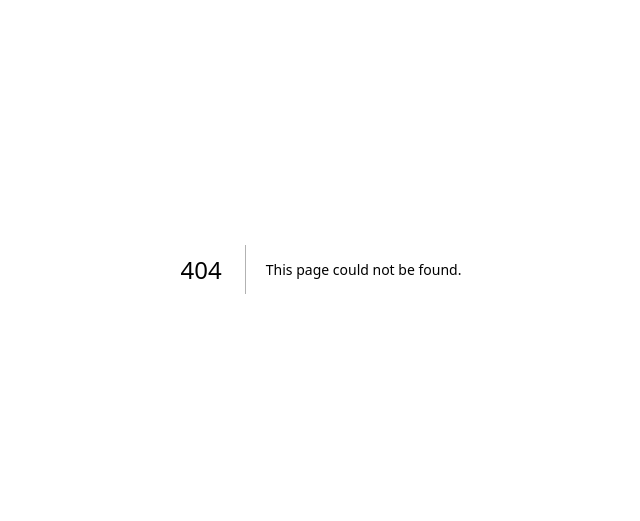
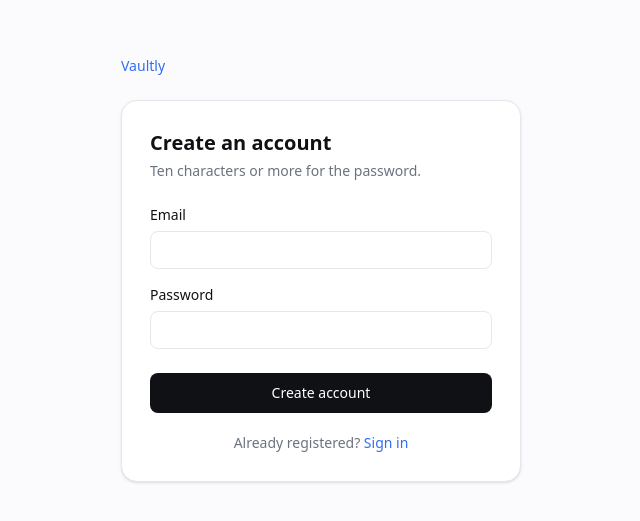
Before and after one commit to shahidmonowarr/vaultly, a Next.js app: page /register in a window 1280 px wide. Before the commit this address had no page. Shown: the part 131-652 px from the top of the page, without its empty margins (319-959 px from the left). Built offline with nearby package versions, Linux system fonts and the light colour scheme.

Commit message:
add sign in and registration screens

```diff
--- /dev/null
+++ b/src/app/(auth)/layout.tsx
@@ -0,0 +1,14 @@
+import Link from 'next/link';
+
+export default function AuthLayout({ children }: { children: React.ReactNode }) {
+  return (
+    <main className="mx-auto flex min-h-dvh w-full max-w-md flex-col justify-center px-6 py-12">
+      <Link href="/" className="text-sm font-medium text-[var(--color-accent)]">
+        Vaultly
+      </Link>
+      <div className="mt-6 rounded-2xl border border-[var(--color-line)] bg-white p-7 shadow-sm">
+        {children}
+      </div>
+    </main>
+  );
+}
--- /dev/null
+++ b/src/app/(auth)/login/page.tsx
@@ -0,0 +1,7 @@
+import AuthForm from '@/components/AuthForm';
+
+export const metadata = { title: 'Sign in · Vaultly' };
+
+export default function LoginPage() {
+  return <AuthForm mode="login" />;
+}
--- /dev/null
+++ b/src/app/(auth)/register/page.tsx
@@ -0,0 +1,7 @@
+import AuthForm from '@/components/AuthForm';
+
+export const metadata = { title: 'Create an account · Vaultly' };
+
+export default function RegisterPage() {
+  return <AuthForm mode="register" />;
+}
--- /dev/null
+++ b/src/components/AuthForm.tsx
@@ -0,0 +1,123 @@
+'use client';
+
+import { useRouter } from 'next/navigation';
+import Link from 'next/link';
+import { useState } from 'react';
+import { api, RequestError } from '@/lib/api';
+
+interface Props {
+  mode: 'login' | 'register';
+}
+
+const copy = {
+  login: {
+    title: 'Sign in',
+    subtitle: 'Welcome back.',
+    action: 'Sign in',
+    footer: 'Need an account?',
+    link: '/register',
+    linkLabel: 'Create one',
+  },
+  register: {
+    title: 'Create an account',
+    subtitle: 'Ten characters or more for the password.',
+    action: 'Create account',
+    footer: 'Already registered?',
+    link: '/login',
+    linkLabel: 'Sign in',
+  },
+} as const;
+
+export default function AuthForm({ mode }: Props) {
+  const router = useRouter();
+  const text = copy[mode];
+
+  const [email, setEmail] = useState('');
+  const [password, setPassword] = useState('');
+  const [fieldErrors, setFieldErrors] = useState<Record<string, string>>({});
+  const [message, setMessage] = useState<string | null>(null);
+  const [pending, setPending] = useState(false);
+
+  async function submit(event: React.FormEvent) {
+    event.preventDefault();
+    setPending(true);
+    setMessage(null);
+    setFieldErrors({});
+
+    try {
+      await api(`/api/v1/auth/${mode}`, {
+        method: 'POST',
+        body: JSON.stringify({ email, password }),
+      });
+
+      router.replace('/dashboard');
+      router.refresh();
+    } catch (error) {
+      if (error instanceof RequestError) {
+        setFieldErrors(
+          Object.fromEntries(error.details?.map((item) => [item.field, item.message]) ?? []),
+        );
+        setMessage(error.details?.length ? null : error.message);
+      } else {
+        setMessage('Could not reach the server. Check your connection and try again.');
+      }
+      setPending(false);
+    }
+  }
+
+  return (
+    <form onSubmit={submit} noValidate>
+      <h1 className="text-xl font-semibold">{text.title}</h1>
+      <p className="mt-1 text-sm text-[var(--color-muted)]">{text.subtitle}</p>
+
+      <label className="mt-6 block text-sm font-medium" htmlFor="email">
+        Email
+      </label>
+      <input
+        id="email"
+        type="email"
+        autoComplete="email"
+        required
+        value={email}
+        onChange={(event) => setEmail(event.target.value)}
+        className="mt-1.5 w-full rounded-lg border border-[var(--color-line)] px-3 py-2 text-sm outline-none focus:border-[var(--color-accent)]"
+      />
+      {fieldErrors.email && <p className="mt-1 text-xs text-red-600">{fieldErrors.email}</p>}
+
+      <label className="mt-4 block text-sm font-medium" htmlFor="password">
+        Password
+      </label>
+      <input
+        id="password"
+        type="password"
+        autoComplete={mode === 'login' ? 'current-password' : 'new-password'}
+        required
+        value={password}
+        onChange={(event) => setPassword(event.target.value)}
+        className="mt-1.5 w-full rounded-lg border border-[var(--color-line)] px-3 py-2 text-sm outline-none focus:border-[var(--color-accent)]"
+      />
+      {fieldErrors.password && <p className="mt-1 text-xs text-red-600">{fieldErrors.password}</p>}
+
+      {message && (
+        <p role="alert" className="mt-4 rounded-lg bg-red-50 px-3 py-2 text-sm text-red-700">
+          {message}
+        </p>
+      )}
+
+      <button
+        type="submit"
+        disabled={pending}
+        className="mt-6 w-full rounded-lg bg-[var(--color-ink)] px-4 py-2.5 text-sm font-medium text-white transition hover:opacity-90 disabled:opacity-50"
+      >
+        {pending ? 'Working…' : text.action}
+      </button>
+
+      <p className="mt-5 text-center text-sm text-[var(--color-muted)]">
+        {text.footer}{' '}
+        <Link href={text.link} className="font-medium text-[var(--color-accent)]">
+          {text.linkLabel}
+        </Link>
+      </p>
+    </form>
+  );
+}
--- /dev/null
+++ b/src/lib/api.ts
@@ -0,0 +1,74 @@
+export interface ApiError {
+  code: string;
+  message: string;
+  details?: { field: string; message: string }[];
+}
+
+export class RequestError extends Error {
+  readonly status: number;
+  readonly code: string;
+  readonly details?: { field: string; message: string }[];
+
+  constructor(status: number, error: ApiError) {
+    super(error.message);
+    this.status = status;
+    this.code = error.code;
+    this.details = error.details;
+  }
+}
+
+let refreshInFlight: Promise<boolean> | null = null;
+
+async function refreshSession() {
+  refreshInFlight ??= fetch('/api/v1/auth/refresh', { method: 'POST' })
+    .then((response) => response.ok)
+    .catch(() => false)
+    .finally(() => {
+      refreshInFlight = null;
+    });
+
+  return refreshInFlight;
+}
+
+async function send(path: string, init: RequestInit) {
+  const response = await fetch(path, {
+    ...init,
+    headers: {
+      ...(init.body ? { 'content-type': 'application/json' } : {}),
+      ...init.headers,
+    },
+  });
+
+  if (response.status === 204) {
+    return null;
+  }
+
+  const payload = await response.json().catch(() => null);
+
+  if (!response.ok) {
+    throw new RequestError(
+      response.status,
+      payload?.error ?? { code: 'NETWORK_ERROR', message: 'Request failed' },
+    );
+  }
+
+  return payload;
+}
+
+/**
+ * Retries once behind a silent refresh so a 15 minute access token expiring mid-session
+ * is invisible to the user. Concurrent 401s share a single refresh call.
+ */
+export async function api<T = unknown>(path: string, init: RequestInit = {}): Promise<T> {
+  try {
+    return (await send(path, init)) as T;
+  } catch (error) {
+    if (error instanceof RequestError && error.status === 401 && !path.includes('/auth/')) {
+      if (await refreshSession()) {
+        return (await send(path, init)) as T;
+      }
+    }
+
+    throw error;
+  }
+}
--- /dev/null
+++ b/src/lib/format.ts
@@ -0,0 +1,18 @@
+const UNITS = ['B', 'KB', 'MB', 'GB', 'TB'];
+
+export function formatBytes(bytes: number) {
+  if (bytes === 0) return '0 B';
+
+  const exponent = Math.min(Math.floor(Math.log(bytes) / Math.log(1024)), UNITS.length - 1);
+  const value = bytes / 1024 ** exponent;
+
+  return `${value.toFixed(exponent === 0 ? 0 : 1)} ${UNITS[exponent]}`;
+}
+
+export function formatDate(value: string) {
+  return new Date(value).toLocaleDateString(undefined, {
+    day: 'numeric',
+    month: 'short',
+    year: 'numeric',
+  });
+}
--- /dev/null
+++ b/src/lib/types.ts
@@ -0,0 +1,29 @@
+export interface StoredFile {
+  id: string;
+  name: string;
+  mimeType: string;
+  size: number;
+  visibility: 'private' | 'public';
+  shareUrl: string | null;
+  downloadCount: number;
+  createdAt: string;
+  updatedAt: string;
+}
+
+export interface StorageUsage {
+  used: number;
+  quota: number;
+  maxFileSize: number;
+}
+
+export interface FileListResponse {
+  data: StoredFile[];
+  pagination: { nextCursor: string | null; limit: number };
+  storage: StorageUsage;
+}
+
+export interface SessionUser {
+  id: string;
+  email: string;
+  createdAt: string;
+}
```
